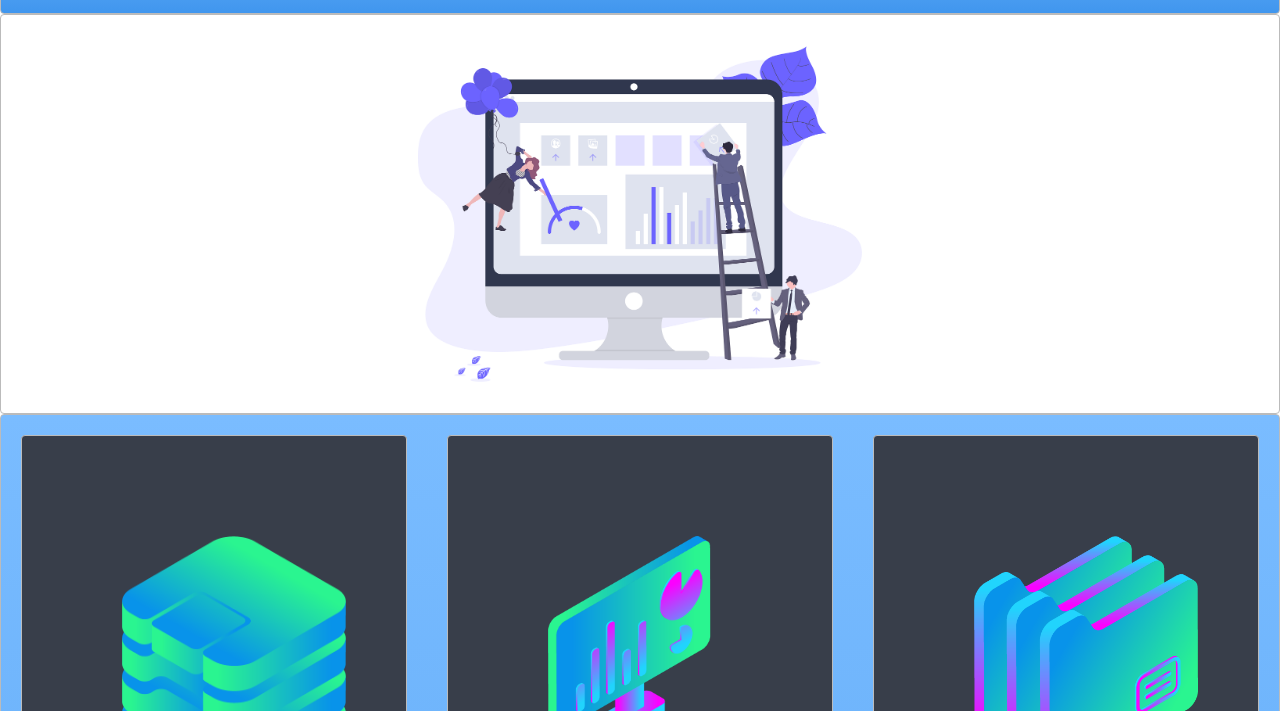
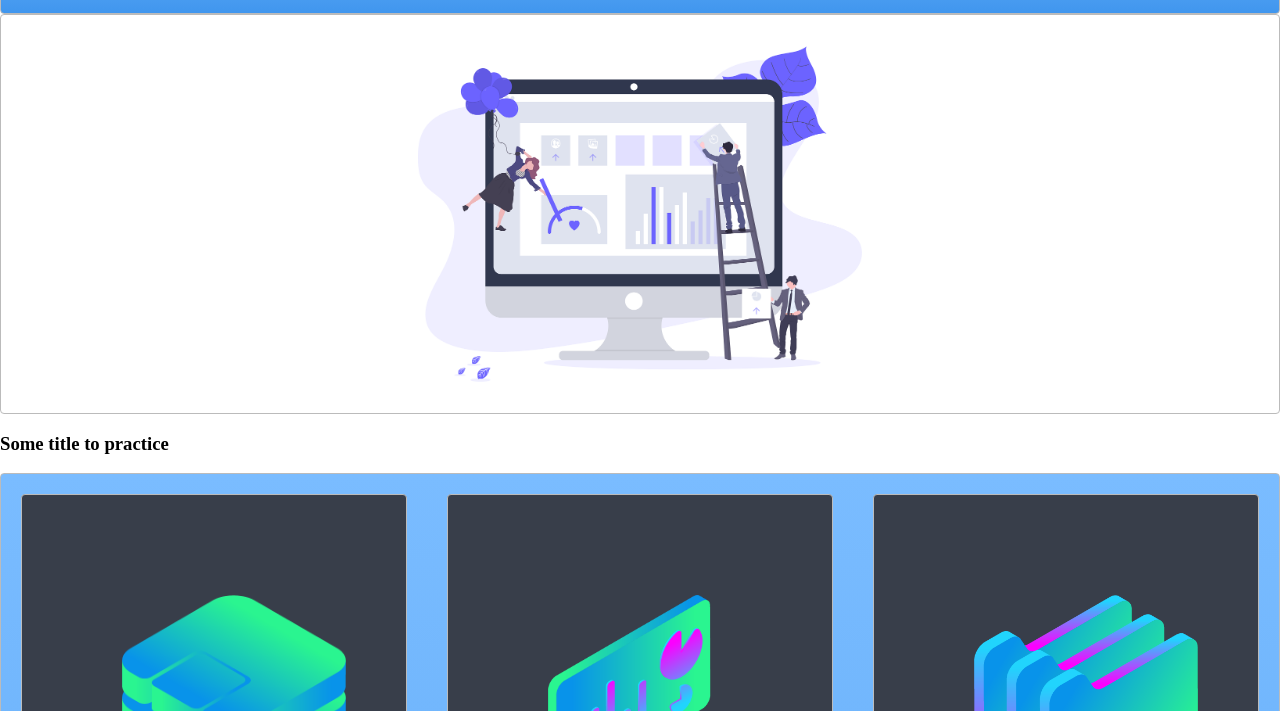
Before and after one commit to Stradjazz/Zero-To-Mastery-Web, a plain HTML site: page project-start/index.html in a window 1280 px wide. Shown: the part 89-800 px from the top of the page. Drawn offline with Linux system fonts and the light colour scheme.

Commit message:
creating a h3 to practice git

```diff
--- a/project-start/index.html
+++ b/project-start/index.html
@@ -7,6 +7,7 @@
 <body>
 
   <div class="page">
+
     <nav class="zone blue">
       <ul class="main-nav">
         <li><a class="nav-button" href="#">About</a></li>
@@ -15,10 +16,12 @@
         <li class="push"><a class="nav-button" href="#">Contact</a></li>
       </ul>
     </nav>
+
     <main>
       <div class="cover-container zone red">
         <img src="./img/undraw.png" alt="">
       </div>
+      <h3>Some title to practice</h3>
       <section class="grid-gallery zone blue">
         <div class="box zone"><img src="./img/data_storage_2_2.png" alt=""></div>
         <div class="box zone"><img src="./img/desktop_analytics_2.png" alt=""></div>
```
